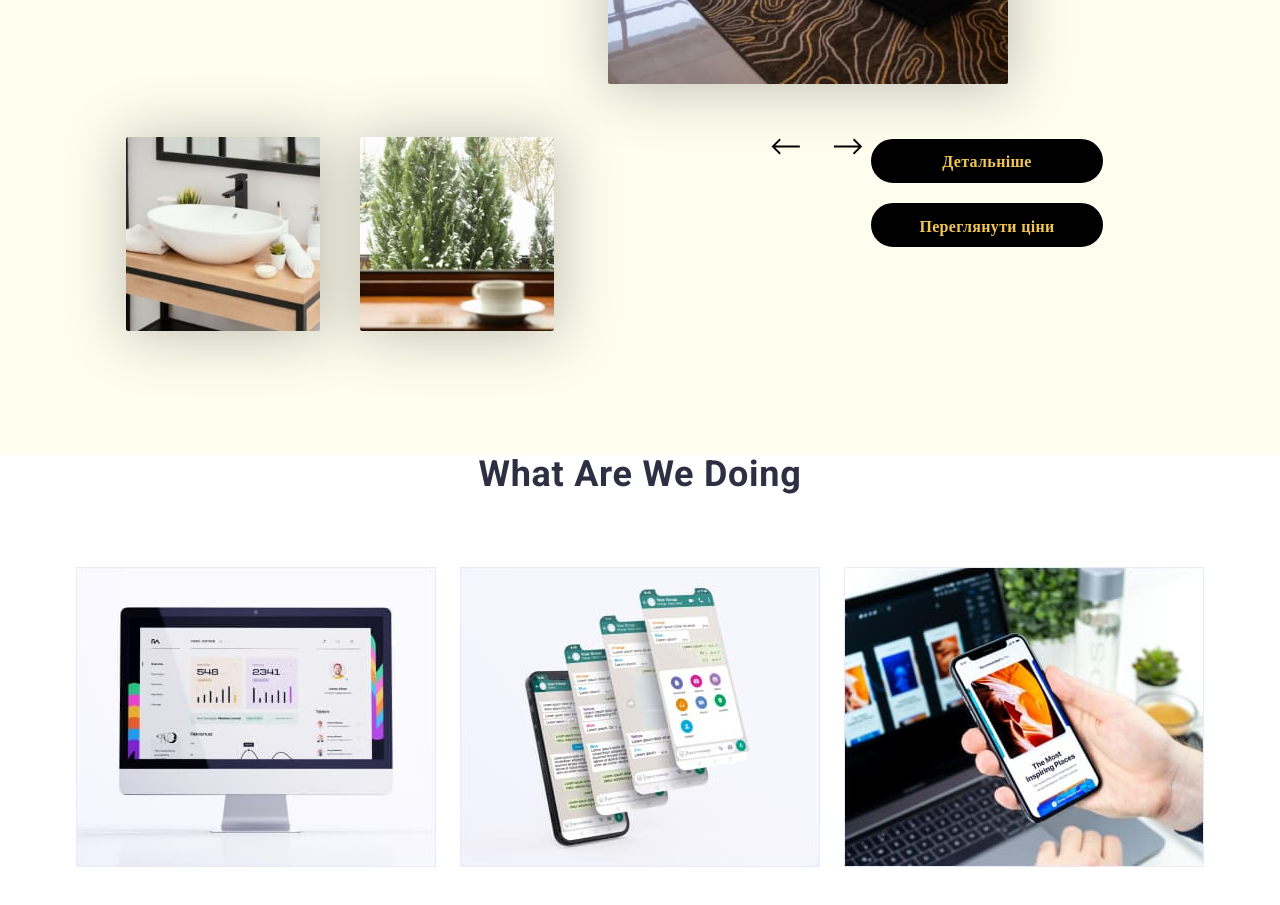
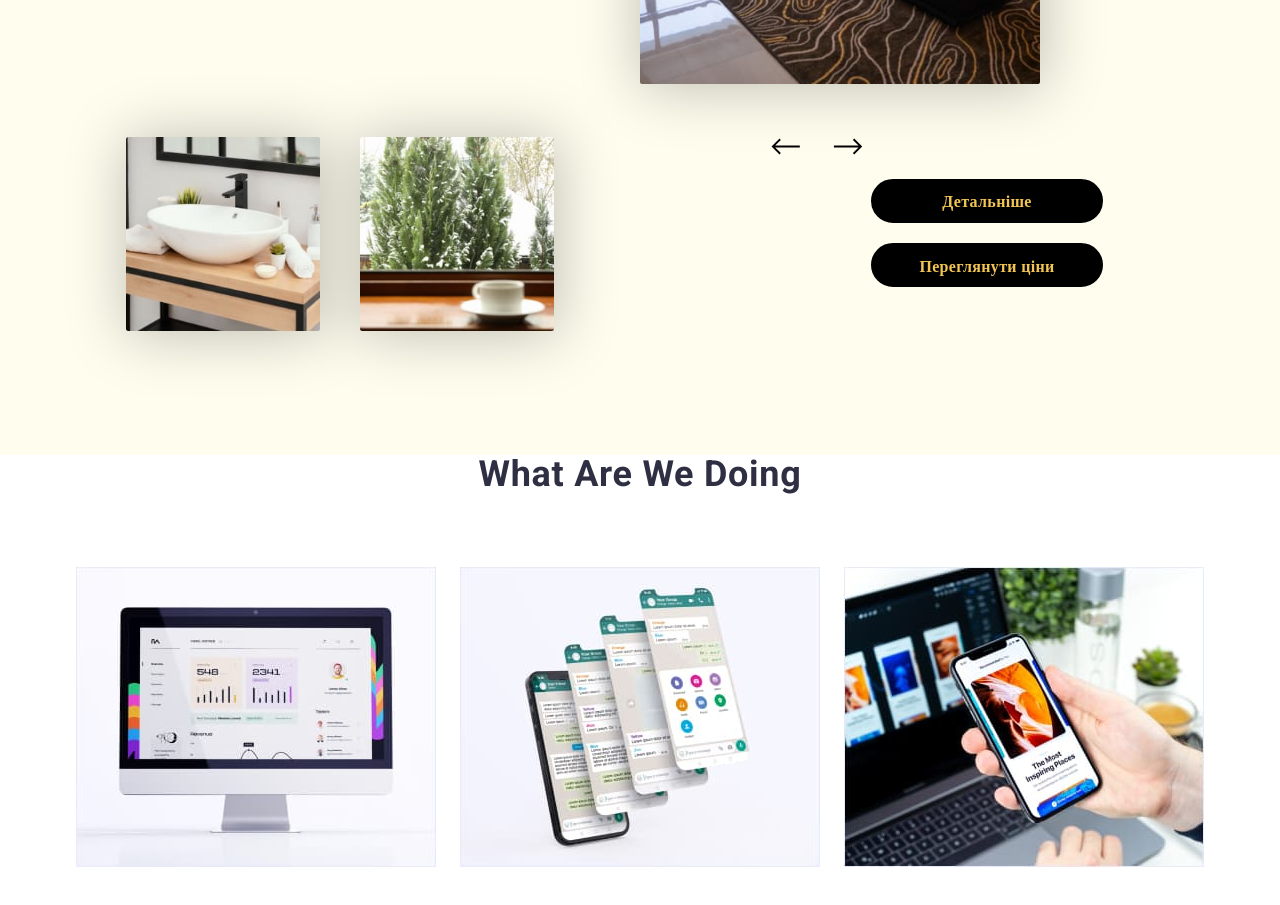
Before and after one commit to Sasho878748/--8, a plain HTML site: page index.html in a window 1280 px wide. Shown: the part 1060-1965 px from the top of the page. Drawn offline with nearby package versions, Linux system fonts and the light colour scheme.

Commit message:
0,27 180223

```diff
--- a/css/task-fiveteen.css
+++ b/css/task-fiveteen.css
@@ -243,7 +243,7 @@ TASK 15 */
     position: absolute;
     max-width: 400px;
     margin: 0;
-    right: 112px;
+    right: 80px;
     top: -96px;
   }
 
@@ -254,10 +254,8 @@ TASK 15 */
   }
 
   .two-adult-list-btn {
-vertical-align: middle;
-justify-content: center;
-text-align: center;
-display: block;
+position: relative;
+top: 40px;
 
 }
 }
```
